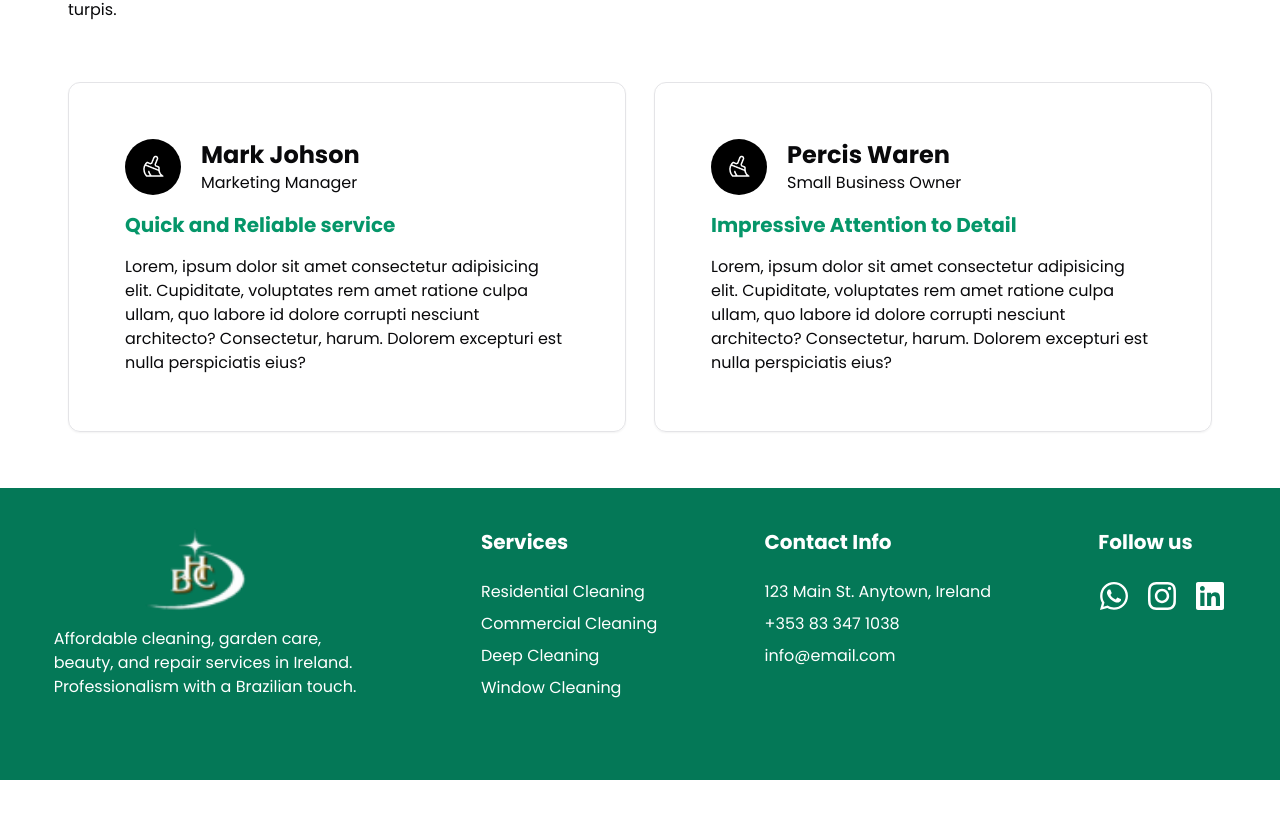
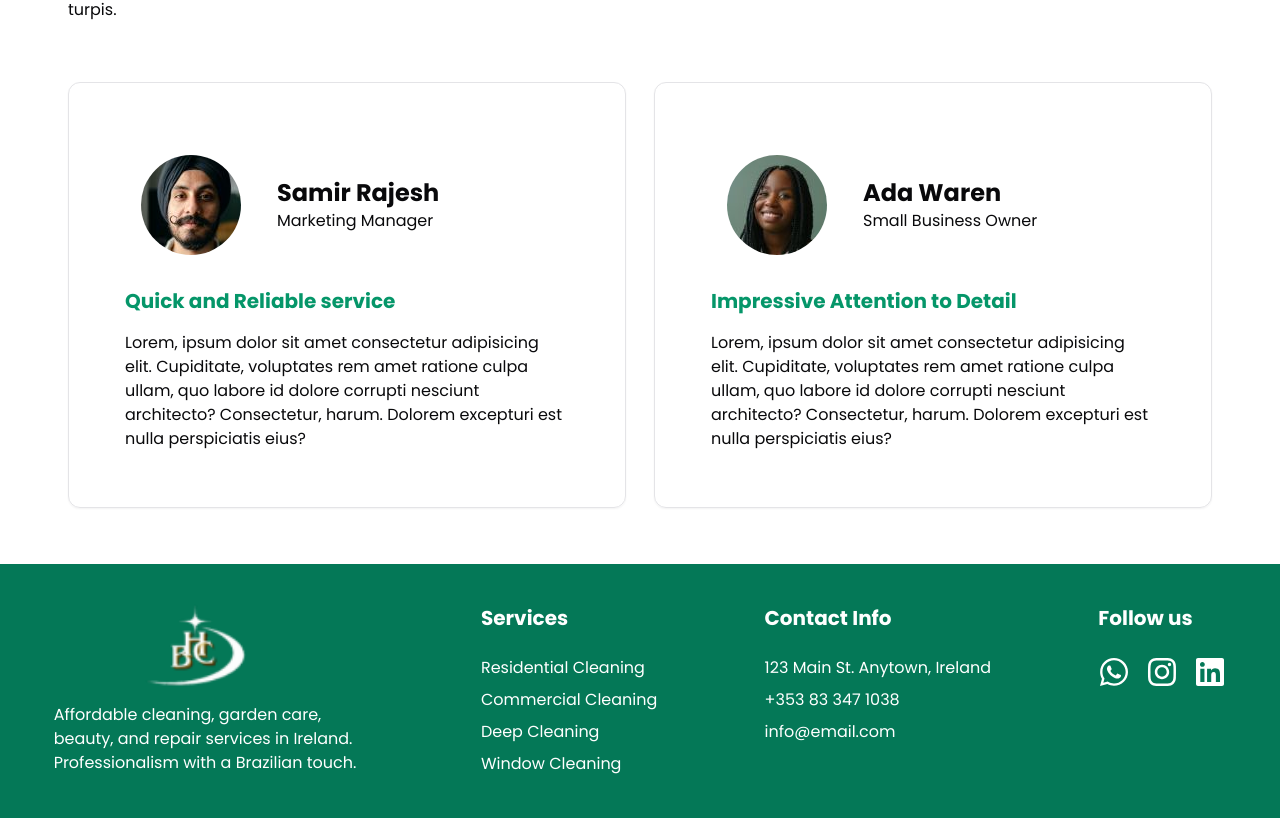
Before and after one commit to eliasacneto/web-hands-cooperative, a Next.js app: page / in a window 1280 px wide. Shown: the part 3876-4694 px from the top of the page. Before the commit the page ends 4656 px from the top, so only its background shows below. Built offline with nearby package versions, Linux system fonts and the light colour scheme.

Commit message:
update testimonials

```diff
--- a/components/testimonials.tsx
+++ b/components/testimonials.tsx
@@ -1,10 +1,9 @@
 import React from "react";
 import { Button } from "./ui/button";
-import OurPurpose from "./AboutUs/ourPurpose";
-import CleanerIMG from "../public/assets/cleaner.jpg";
 import Image from "next/image";
 import Broom from "../public/assets/icons/broom.png";
-import ChooseIMG from "../public/assets/choose-img.jpg";
+import Samir from "../public/assets/testimonials/samir.jpg";
+import Ada from "../public/assets/testimonials/ada.jpg";
 import { Calendar } from "lucide-react";
 
 const Testimonials = () => {
@@ -32,12 +31,18 @@ const Testimonials = () => {
         </div>
         <div className="flex flex-col justify-center items-center gap-7 lg:flex-row w-full">
           <div className="flex flex-col mt-10 justify- items-start lg:justify-start gap-4 border border-1 shadow-sm lg:w-[558px] p-14 rounded-xl">
-            <div className="flex gap-5">
-              <div className="flex bg-black px-4 py-4 items-start justify-start rounded-full">
-                <Image src={Broom} alt="broom icon" width={24} height={24} />
+            <div className="flex  flex-col lg:flex-row  items-center gap-5">
+              <div className="flex  px-4 py-4 items-start justify-start rounded-full">
+                <Image
+                  src={Samir}
+                  alt="broom icon"
+                  width={100}
+                  height={100}
+                  className="rounded-full"
+                />
               </div>
               <div className="flex flex-col">
-                <h2 className="font-bold text-2xl">Mark Johson</h2>
+                <h2 className="font-bold text-2xl">Samir Rajesh</h2>
                 <span>Marketing Manager</span>
               </div>
             </div>
@@ -52,12 +57,18 @@ const Testimonials = () => {
             </p>
           </div>
           <div className="flex flex-col mt-10 justify-start items-start lg:justify-start gap-4 border border-1 shadow-sm lg:w-[558px] p-14 rounded-xl">
-            <div className="flex gap-5">
-              <div className="flex bg-black px-4 py-4 items-start justify-start rounded-full">
-                <Image src={Broom} alt="broom icon" width={24} height={24} />
+            <div className="flex flex-col lg:flex-row items-center gap-5">
+              <div className="flex px-4 py-4 items-start justify-start rounded-full">
+                <Image
+                  src={Ada}
+                  alt="broom icon"
+                  width={100}
+                  height={100}
+                  className="rounded-full"
+                />
               </div>
               <div className="flex flex-col">
-                <h2 className="font-bold text-2xl">Percis Waren</h2>
+                <h2 className="font-bold text-lg lg:text-2xl">Ada Waren</h2>
                 <span>Small Business Owner</span>
               </div>
             </div>
```
Also changed, not shown: public/assets/testimonials/ada.jpg (added), public/assets/testimonials/samir.jpg (added).
